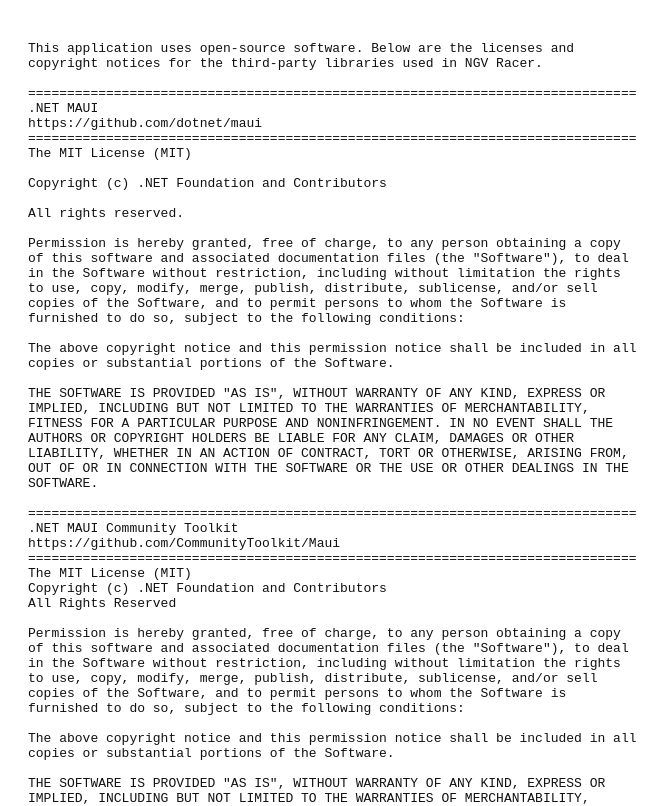
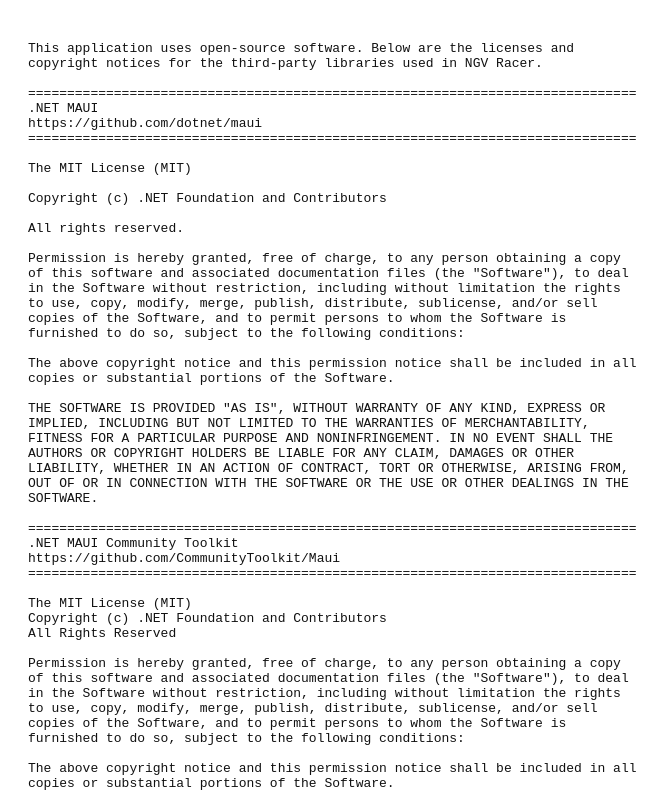
Before and after one commit to ngvmeot/racer, a plain HTML site: page licenses/index.html in a window 1280 px wide. Shown: the top 806 px of the page, without its empty margins (0-671 px from the left). Drawn offline with Linux system fonts and the light colour scheme.

Commit message:
Update index.html

```diff
--- a/licenses/index.html
+++ b/licenses/index.html
@@ -2,9 +2,8 @@
 <html lang="en">
 <head>
     <meta charset="UTF-8">
-    <title>NGV Racer - OSS Licenses</title>
+    <title>NGV Racer - Licenses</title>
     <style>
-        /* Стиль для комфортного чтения на телефонах */
         body {
             background-color: #ffffff;
             color: #111111;
@@ -12,7 +11,7 @@
             font-family: monospace;
         }
         pre {
-            white-space: pre-wrap; /* Переносит длинные строки на мобильных экранах */
+            white-space: pre-wrap;
             word-wrap: break-word;
         }
     </style>
@@ -27,6 +26,7 @@ copyright notices for the third-party libraries used in NGV Racer.
 .NET MAUI
 https://github.com/dotnet/maui
 ==============================================================================
+
 The MIT License (MIT)
 
 Copyright (c) .NET Foundation and Contributors
@@ -55,6 +55,7 @@ SOFTWARE.
 .NET MAUI Community Toolkit
 https://github.com/CommunityToolkit/Maui
 ==============================================================================
+
 The MIT License (MIT)
 Copyright (c) .NET Foundation and Contributors
 All Rights Reserved
@@ -81,6 +82,7 @@ SOFTWARE.
 SQLite-net
 https://github.com/praeclarum/sqlite-net
 ==============================================================================
+
 Copyright (c) Krueger Systems, Inc.
 
 All rights reserved.
@@ -107,6 +109,7 @@ SOFTWARE.
 Plugin.Maui.Audio
 https://github.com/jfversluis/Plugin.Maui.Audio
 ==============================================================================
+
 MIT License
 
 Copyright (c) 2022 Gerald Versluis
@@ -133,6 +136,7 @@ SOFTWARE.
 Mapsui.Maui
 https://github.com/Mapsui/Mapsui
 ==============================================================================
+
 MIT License
 
 Copyright (c) 2022 The Mapsui authors
@@ -159,6 +163,7 @@ SOFTWARE.
 SkiaSharp
 https://github.com/mono/SkiaSharp
 ==============================================================================
+
 Copyright (c) 2015-2016 Xamarin, Inc.
 Copyright (c) 2017-2018 Microsoft Corporation.
 
@@ -183,6 +188,7 @@ CONNECTION WITH THE SOFTWARE OR THE USE OR OTHER DEALINGS IN THE SOFTWARE.
 NetTopologySuite.IO.GPX
 https://github.com/NetTopologySuite/NetTopologySuite.IO.GPX
 ==============================================================================
+
 BSD 3-Clause License
 
 Copyright (c) 2018, NetTopologySuite team
@@ -217,6 +223,7 @@ OF THIS SOFTWARE, EVEN IF ADVISED OF THE POSSIBILITY OF SUCH DAMAGE.
 BruTile
 https://github.com/BruTile/BruTile
 ==============================================================================
+
                                  Apache License
                            Version 2.0, January 2004
                         http://www.apache.org/licenses/
@@ -423,6 +430,7 @@ limitations under the License.
 RichTextKit
 https://github.com/toptensoftware/richtextkit
 ==============================================================================
+
 RichTextKit
 Copyright © 2019 Topten Software. All Rights Reserved.
 
@@ -442,6 +450,7 @@ under the License.
 Svg.Skia
 https://github.com/wieslawsoltes/Svg.Skia
 ==============================================================================
+
 MIT License
 
 Copyright (c) 2020 Wiesław Šoltés
@@ -468,6 +477,7 @@ SOFTWARE.
 Garmin.FIT.Sdk
 https://www.nuget.org/packages/Garmin.FIT.Sdk
 ==============================================================================
+
 This Flexible and Interoperable Data Transfer (FIT) Protocol License Agreement
 (this "Agreement") is a binding agreement between Garmin International, Inc. and
 its affiliates (collectively, "Garmin") and the person or entity using the
```
